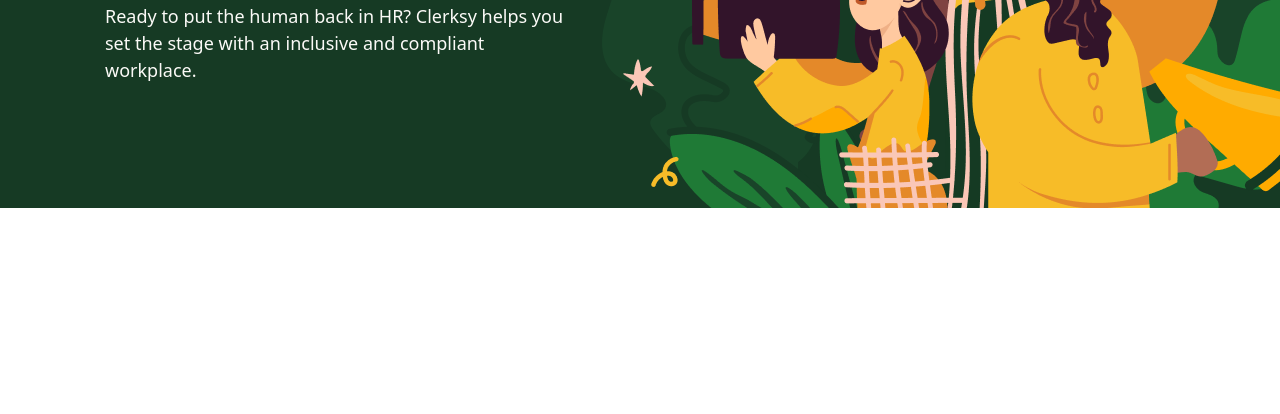
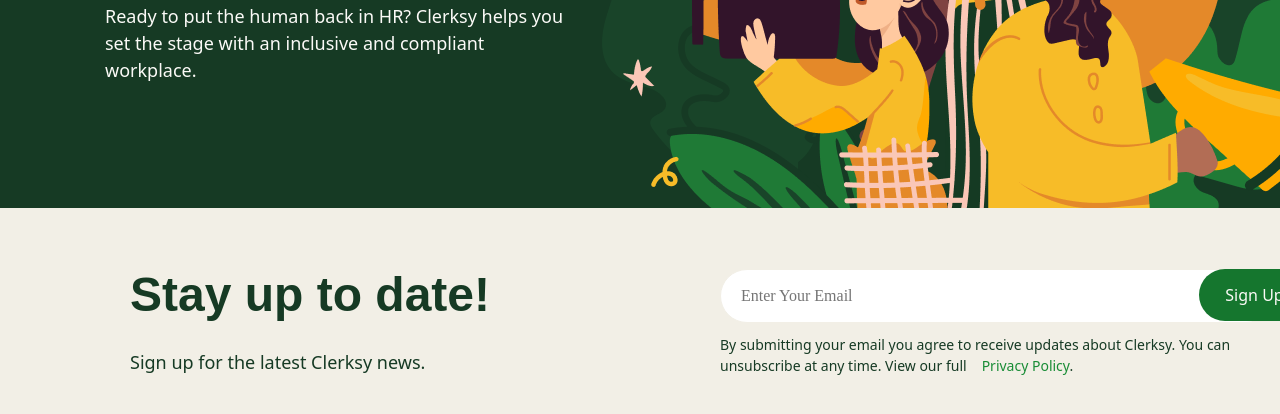
Before and after one commit to Pancfly/Clerksy, a plain HTML site: page index.html in a window 1280 px wide. Shown: the part 434-848 px from the top of the page. Before the commit the page ends 800 px from the top, so only its background shows below. Drawn offline with Linux system fonts and the light colour scheme.

Commit message:
full sign

```diff
--- /dev/null
+++ b/blocks/form/__button-submit/form__button-submit.css
@@ -0,0 +1,23 @@
+.form__button-submit {
+    width: 111px;
+    height: 52px;
+    margin: 0 0 0 -74px;
+    padding: 0;
+    border: none;
+    border-radius: 160px;
+    background-color: #15762e;
+    text-align: center;
+    font-family: 'Noto Sans', Arial, sans-serif;
+    font-style: normal;
+    font-weight: normal;
+    font-size: 16px;
+    line-height: 22px;
+    display: block;
+    color: #FBFAF7;
+    transition: opacity .7s ease-out;
+}
+
+.form__button-submit:hover {
+    opacity: 0.6;
+    cursor: pointer;
+}
--- /dev/null
+++ b/blocks/form/__input/form__input.css
@@ -0,0 +1,9 @@
+.form__input {
+    width: 553px;
+    height: 54px;
+    margin: 0;
+    padding: 0 0 0 20px;
+    border: 1px solid #f2efe6;
+    box-sizing: border-box;
+    border-radius: 255px;
+}
--- /dev/null
+++ b/blocks/form/form.css
@@ -0,0 +1,7 @@
+.form {
+    width: 100%;
+    margin: 0;
+    padding: 0;
+    display: flex;
+    border: none;
+}
--- /dev/null
+++ b/blocks/general-text/_type_color-white/general-text_type_color-white.css
@@ -0,0 +1,3 @@
+.general-text_type_color-white {
+    color: #FBFAF7;
+}
--- /dev/null
+++ b/blocks/general-text/general-text.css
@@ -0,0 +1,11 @@
+.general-text {
+    margin: 0;
+    padding: 0;
+    font-family: 'Noto Sans', 'Arial', sans-serif;
+    font-style: normal;
+    font-weight: normal;
+    font-size: 18px;
+    line-height: 27px;
+    text-align: center;
+    color: #163A24;
+}
--- /dev/null
+++ b/blocks/general-title/_type_color-white/general-title_type_color-white.css
@@ -0,0 +1,3 @@
+.general-title_type_color-white {
+    color: #FBFAF7;
+}
--- /dev/null
+++ b/blocks/general-title/general-title.css
@@ -0,0 +1,11 @@
+.general-title {
+    margin: 0;
+    margin-bottom: 27px;
+    padding: 0;
+    font-family: 'Recoleta', 'Arial', sans-serif;
+    font-style: normal;
+    font-weight: 600;
+    font-size: 48px;
+    line-height: 54px;
+    color: #163A24;
+}
--- /dev/null
+++ b/blocks/sign/__content/sign__content.css
@@ -0,0 +1,9 @@
+.sign__content {
+    width: 590px;
+    margin: 0;
+    padding: 0;
+    display: flex;
+    flex-direction: column;
+    align-items: flex-start;
+    justify-content: flex-start;
+}
--- /dev/null
+++ b/blocks/sign/__link/sign__link.css
@@ -0,0 +1,6 @@
+.sign__link {
+    margin: 0 0 0 15px;
+    padding: 0;
+    text-decoration: none;
+    color: #198C36;
+}
--- /dev/null
+++ b/blocks/sign/__text/sign__text.css
@@ -0,0 +1,10 @@
+.sign__text {
+    margin: 11px 0 0;
+    padding: 0;
+    font-family: 'Noto Sans', 'Arial', sans-serif;
+    font-style: normal;
+    font-weight: normal;
+    font-size: 14px;
+    line-height: 21px;
+    color: #163A24;
+}
--- /dev/null
+++ b/blocks/sign/sign.css
@@ -0,0 +1,9 @@
+.sign {
+    width: 100%;
+    margin: 0;
+    padding: 60px 0;
+    background-color: #F2EFE6;
+    display: flex;
+    align-items: center;
+    justify-content: center;
+}
--- a/index.html
+++ b/index.html
@@ -47,7 +47,20 @@
         <!--Блок Get Started with Clersky-->
         <section class="getstart"></section>
         <!--Блок Stay up to date-->
-        <section class="sign"></section>
+        <section class="sign">
+            <div class="sign__content">
+                <h2 class="general-title">Stay up to date!</h2>
+                <p class="general-text">Sign up for the latest Clerksy news.</p>
+            </div>
+            <div class="sign__content">
+                <form class="form" name="form-registry" novalidate>
+                    <input type="email" name="registry-email" placeholder="Enter Your Email" class="form__input" required minlength="7" maxlength="70">
+                    <button type="button" class="form__button-submit">Sign Up</button>
+                </form>
+                <p class="sign__text">By submitting your email you agree to receive updates about Clerksy.
+                You can unsubscribe at any time. View our full<a href="#" class="sign__link link">Privacy Policy</a>.</p>
+            </div>
+        </section>
     </main>
 
     <footer class="footer">
--- a/pages/pages.css
+++ b/pages/pages.css
@@ -7,22 +7,26 @@
 @import url(../blocks/header/__info/header__info.css);
 @import url(../blocks/header/__button/header__button.css);
 
+@import url(../blocks/general-title/general-title.css);
+@import url(../blocks/general-title/_type_color-white/general-title_type_color-white.css);
+@import url(../blocks/general-text/general-text.css);
+@import url(../blocks/general-text/_type_color-white/general-text_type_color-white.css);
+
 @import url(../blocks/running/running.css);
 @import url(../blocks/running/__text-content/running__text-content.css);
 @import url(../blocks/running/__title/running__title.css);
 @import url(../blocks/running/__text/running__text.css);
 @import url(../blocks/running/__img/running__img.css);
 
-@import url();
-@import url();
-@import url();
-@import url();
-@import url();
-@import url();
-@import url();
-@import url();
-@import url();
-@import url();
+@import url(../blocks/sign/sign.css);
+@import url(../blocks/sign/__content/sign__content.css);
+@import url(../blocks/sign/__text/sign__text.css);
+@import url(../blocks/sign/__link/sign__link.css);
+
+@import url(../blocks/form/form.css);
+@import url(../blocks/form/__input/form__input.css);
+@import url(../blocks/form/__button-submit/form__button-submit.css);
+
 @import url();
 @import url();
 @import url();
```
